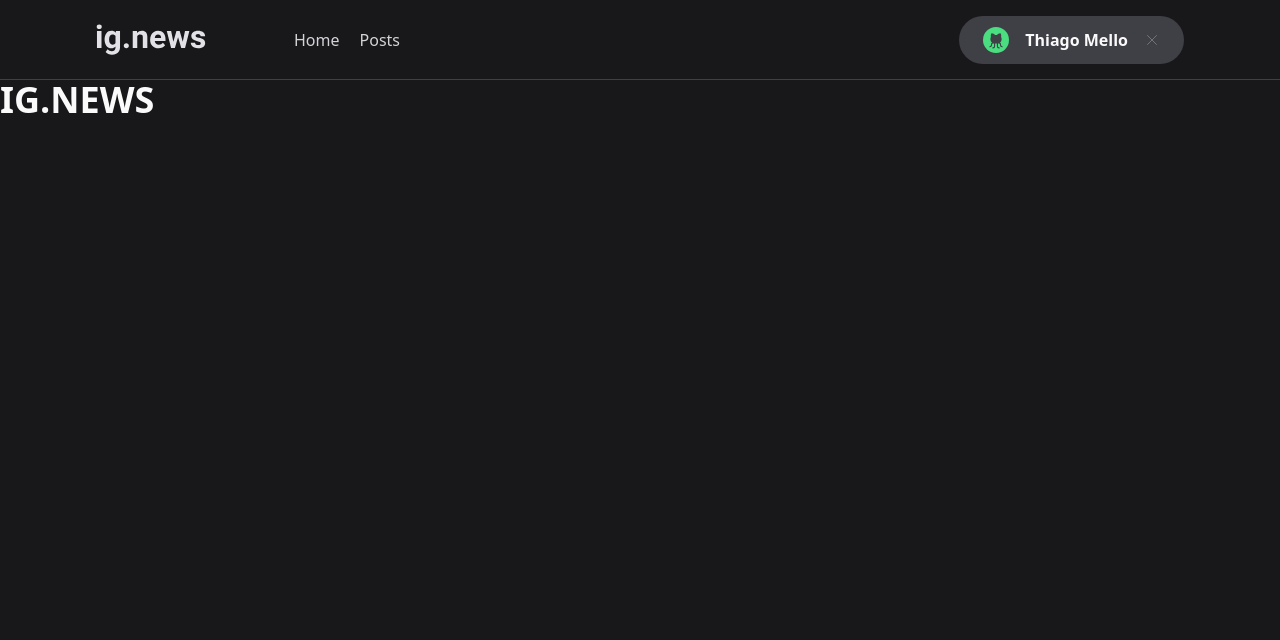
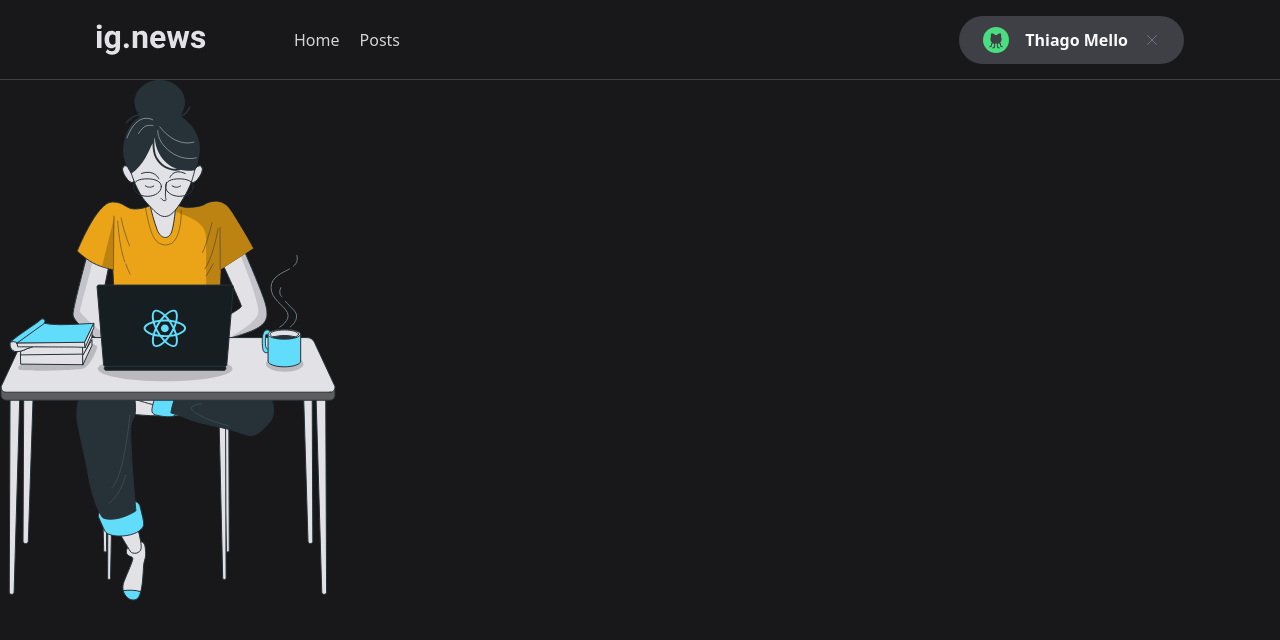
Before and after one commit to timabuntu/ignews, a Next.js app: page / in a window 1280 px wide. Shown: the top 640 px of the page. Built offline with nearby package versions, Linux system fonts and the light colour scheme.

Commit message:
import image  avatar

```diff
--- a/pages/index.tsx
+++ b/pages/index.tsx
@@ -1,5 +1,7 @@
 import type { NextPage } from 'next';
 import Head from 'next/head';
+import Image from 'next/image';
+import avatar from '../public/images/avatar.svg';
 
 const Home: NextPage = () => {
   return (
@@ -7,7 +9,10 @@ const Home: NextPage = () => {
       <Head>
         <title>Home | ig.news</title>
       </Head>
-      <h1 className='text-4xl font-bold uppercase'>Ig.news</h1>
+      <main>
+        <section></section>
+        <Image src={avatar} alt='avatar Girl coding' />
+      </main>
     </>
   );
 };
```
